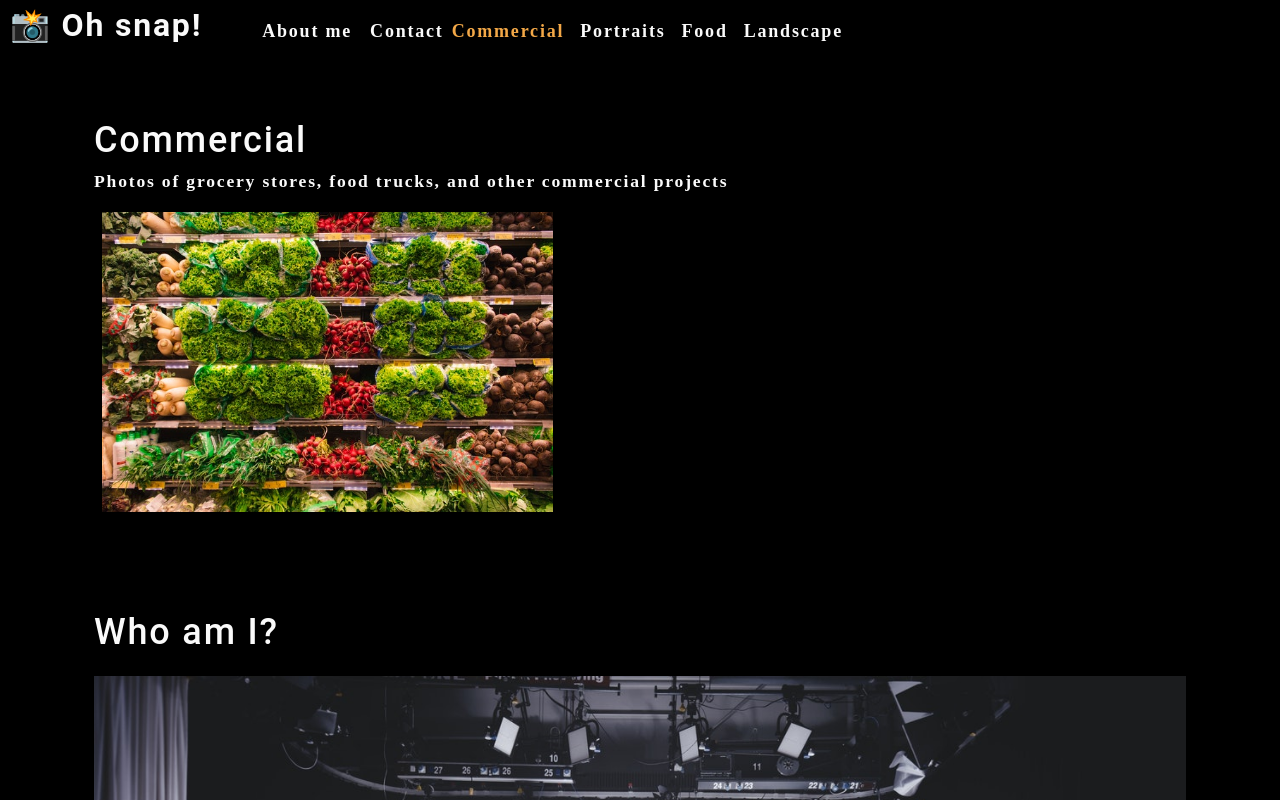
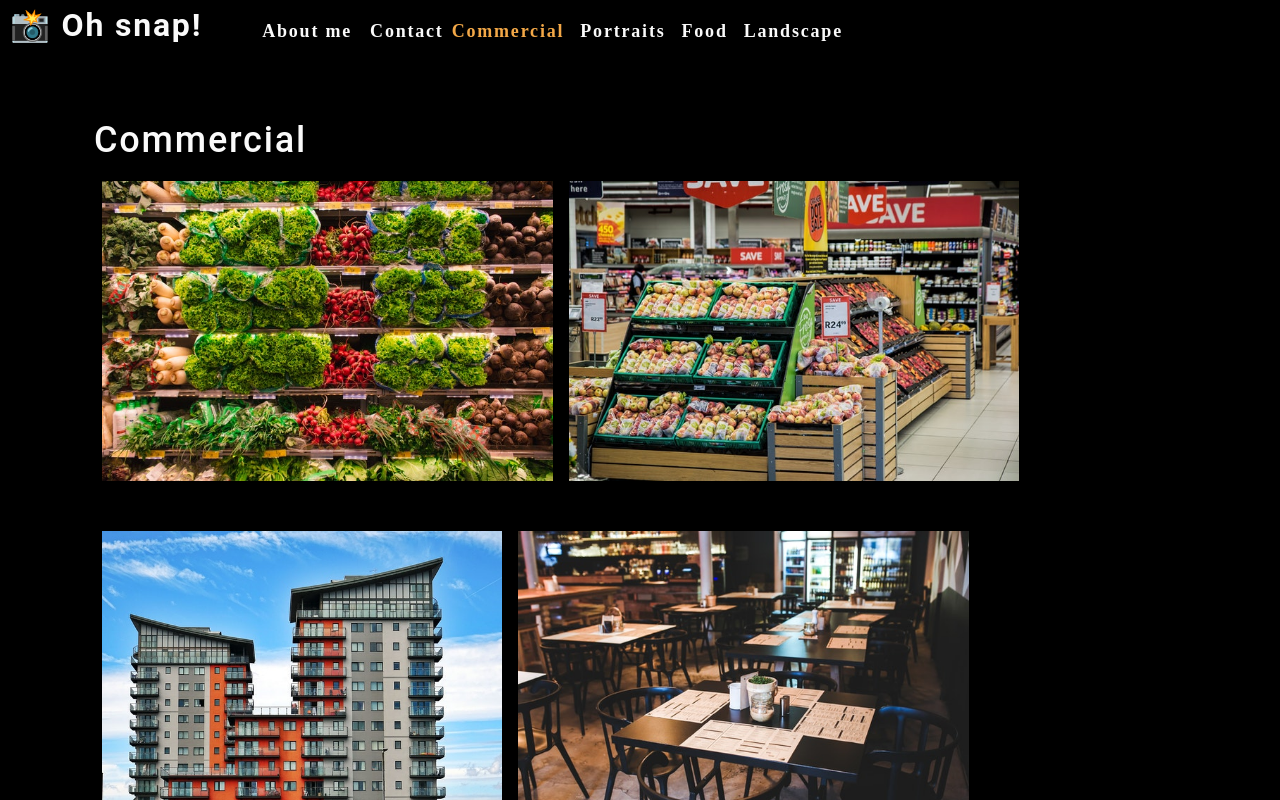
Before and after one commit to escowin/photo-port, a React (Create React App) app: page / in a window 1280 px wide. Shown: the top 800 px of the page. Built offline with nearby package versions, Linux system fonts and the light colour scheme.

Commit message:
20.3.5 | passing down props from parent to child components (App > Gallery > Photolist; App > Nav)

```diff
--- a/src/App.js
+++ b/src/App.js
@@ -36,7 +36,7 @@ function App() {
        currentCategory={currentCategory}
       />
       <main>
-        <Gallery/>
+        <Gallery currentCategory={currentCategory}/>
         <About/>
       </main>
     </div>
--- a/src/components/Gallery/index.js
+++ b/src/components/Gallery/index.js
@@ -1,25 +1,19 @@
 import React from "react";
+import PhotoList from "../PhotoList";
 import { capitalizeFirstLetter } from "../../utils/helpers";
-import photo from "../../assets/small/commercial/0.jpg"
 
-function Gallery(props) {
-    // using {object} data structure, every gallery page will have name & description.
-    const currentCategory = {
-        name: "commercial",
-        descrption: "Photos of grocery stores, food trucks, and other commercial projects",
-    };
+// prop pass down
+// <App> | <Gallery currentCategory={currentCategory}/>
+
+function Gallery({ currentCategory }) {
+    // destructures name & description properties from currentCategory
+    const { name, descrption } = currentCategory;
 
     return (
         <section>
-            <h1>{capitalizeFirstLetter(currentCategory.name)}</h1>
-            <p>{capitalizeFirstLetter(currentCategory.descrption)}</p>
-            <div>
-                <img
-                 src={photo}
-                 alt="commercial example"
-                 className="img-thumbnail mx-1"
-                />
-            </div>
+            <h1>{capitalizeFirstLetter(name)}</h1>
+            <p>{descrption}</p>
+            <PhotoList category={currentCategory.name}/>
         </section>
     );
 }
--- /dev/null
+++ b/src/components/PhotoList/index.js
@@ -0,0 +1,125 @@
+import React, { useState } from "react";
+
+// prop pass down
+// <App> | <Gallery currentCategory={currentCategory}/>
+// <Gallery> | <PhotoList category={currentCategory.name}
+
+const PhotoList = ({ category }) => {
+    const [photos] = useState([
+        {
+            name: 'Grocery aisle',
+            category: 'commercial',
+            description: 'Lorem ipsum dolor sit amet, consectetur adipiscing elit. Nunc ultricie',
+        },
+        {
+            name: 'Grocery booth',
+            category: 'commercial',
+            description: 'Lorem ipsum dolor sit amet, consectetur adipiscing elit. Nunc ultricie',
+        },
+        {
+            name: 'Building exterior',
+            category: 'commercial',
+            description: 'Lorem ipsum dolor sit amet, consectetur adipiscing elit. Nunc ultricie',
+        },
+        {
+            name: 'Restaurant table',
+            category: 'commercial',
+            description: 'Lorem ipsum dolor sit amet, consectetur adipiscing elit. Nunc ultricie',
+        },
+        {
+            name: 'Cafe interior',
+            category: 'commercial',
+            description: 'Lorem ipsum dolor sit amet, consectetur adipiscing elit. Nunc ultricie',
+        },
+        {
+            name: 'Cat green eyes',
+            category: 'portraits',
+            description: 'Lorem ipsum dolor sit amet, consectetur adipiscing elit. Nunc ultricie',
+        },
+        {
+            name: 'Green parrot',
+            category: 'portraits',
+            description: 'Lorem ipsum dolor sit amet, consectetur adipiscing elit. Nunc ultricie',
+        },
+        {
+            name: 'Yellow macaw',
+            category: 'portraits',
+            description: 'Lorem ipsum dolor sit amet, consectetur adipiscing elit. Nunc ultricie',
+        },
+        {
+            name: 'Pug smile',
+            category: 'portraits',
+            description: 'Lorem ipsum dolor sit amet, consectetur adipiscing elit. Nunc ultricie',
+        },
+        {
+            name: 'Pancakes',
+            category: 'food',
+            description: 'Lorem ipsum dolor sit amet, consectetur adipiscing elit. Nunc ultricie',
+        },
+        {
+            name: 'Burrito',
+            category: 'food',
+            description: 'Lorem ipsum dolor sit amet, consectetur adipiscing elit. Nunc ultricie',
+        },
+        {
+            name: 'Scallop pasta',
+            category: 'food',
+            description: 'Lorem ipsum dolor sit amet, consectetur adipiscing elit. Nunc ultricie',
+        },
+        {
+            name: 'Burger',
+            category: 'food',
+            description: 'Lorem ipsum dolor sit amet, consectetur adipiscing elit. Nunc ultricie',
+        },
+        {
+            name: 'Fruit bowl',
+            category: 'food',
+            description: 'Lorem ipsum dolor sit amet, consectetur adipiscing elit. Nunc ultricie',
+        },
+        {
+            name: 'Green river',
+            category: 'landscape',
+            description: 'Lorem ipsum dolor sit amet, consectetur adipiscing elit. Nunc ultricie',
+        },
+        {
+            name: 'Docks',
+            category: 'landscape',
+            description: 'Lorem ipsum dolor sit amet, consectetur adipiscing elit. Nunc ultricie',
+        },
+        {
+            name: 'Panoramic village by sea',
+            category: 'landscape',
+            description: 'Lorem ipsum dolor sit amet, consectetur adipiscing elit. Nunc ultricie',
+        },
+        {
+            name: 'Domestic landscape',
+            category: 'landscape',
+            description: 'Lorem ipsum dolor sit amet, consectetur adipiscing elit. Nunc ultricie',
+        },
+        {
+            name: 'Park bench',
+            category: 'landscape',
+            description: 'Lorem ipsum dolor sit amet, consectetur adipiscing elit. Nunc ultricie',
+        },
+    ]);
+
+    // filter method
+    const currentPhotos = photos.filter((photo) => photo.category === category);
+
+    return (
+        <div>
+            <div className="flex-row">
+                {currentPhotos.map((image, i) => (
+                    <img
+                    src={require(`../../assets/small/${category}/${i}.jpg`)}
+                    alt={image.name}
+                    className="img-thumbnail mx-1"
+                    key={image.name}
+                    />
+                ))}
+            </div>
+        </div>
+    )
+}
+
+export default PhotoList;
```
